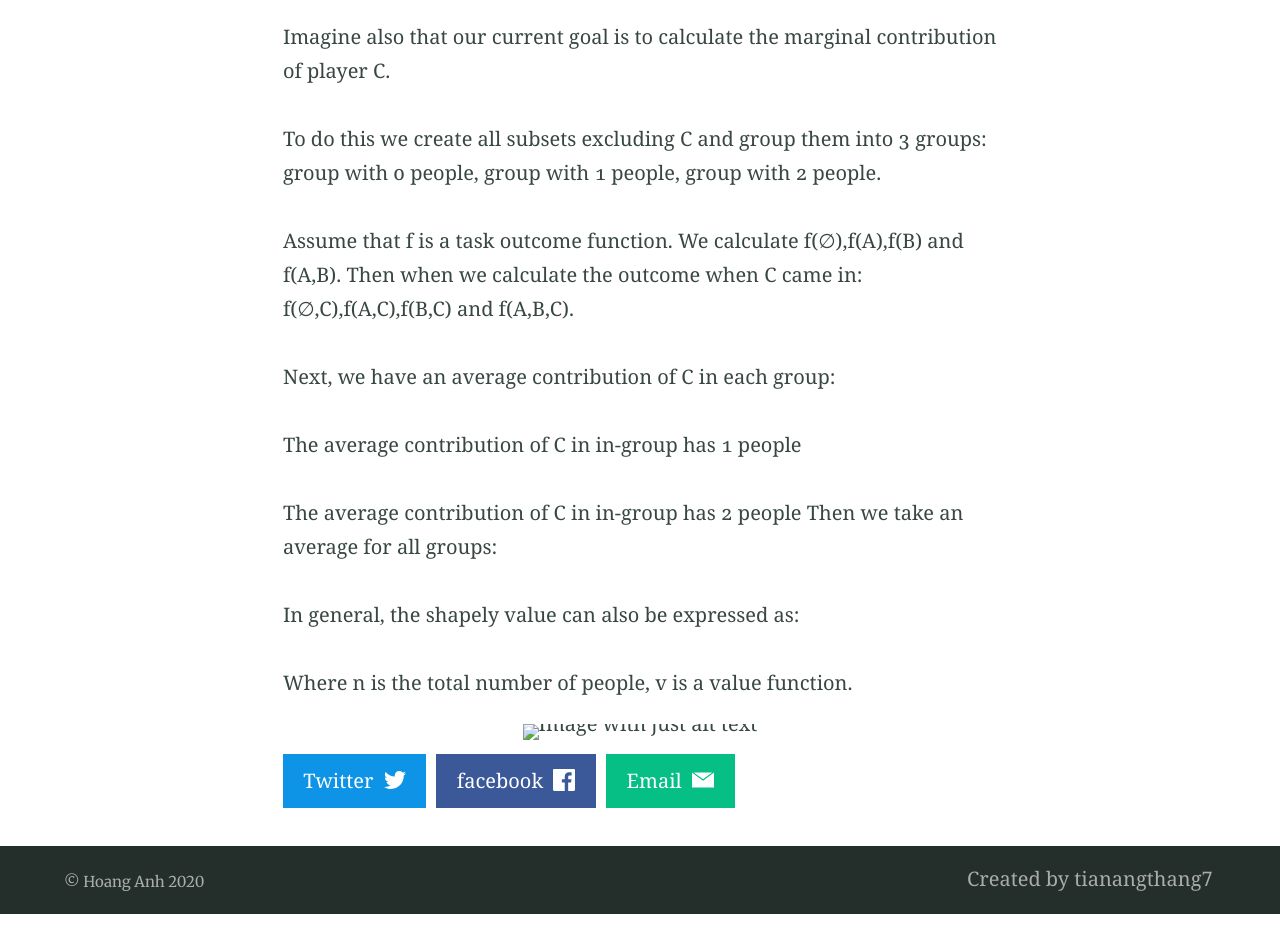
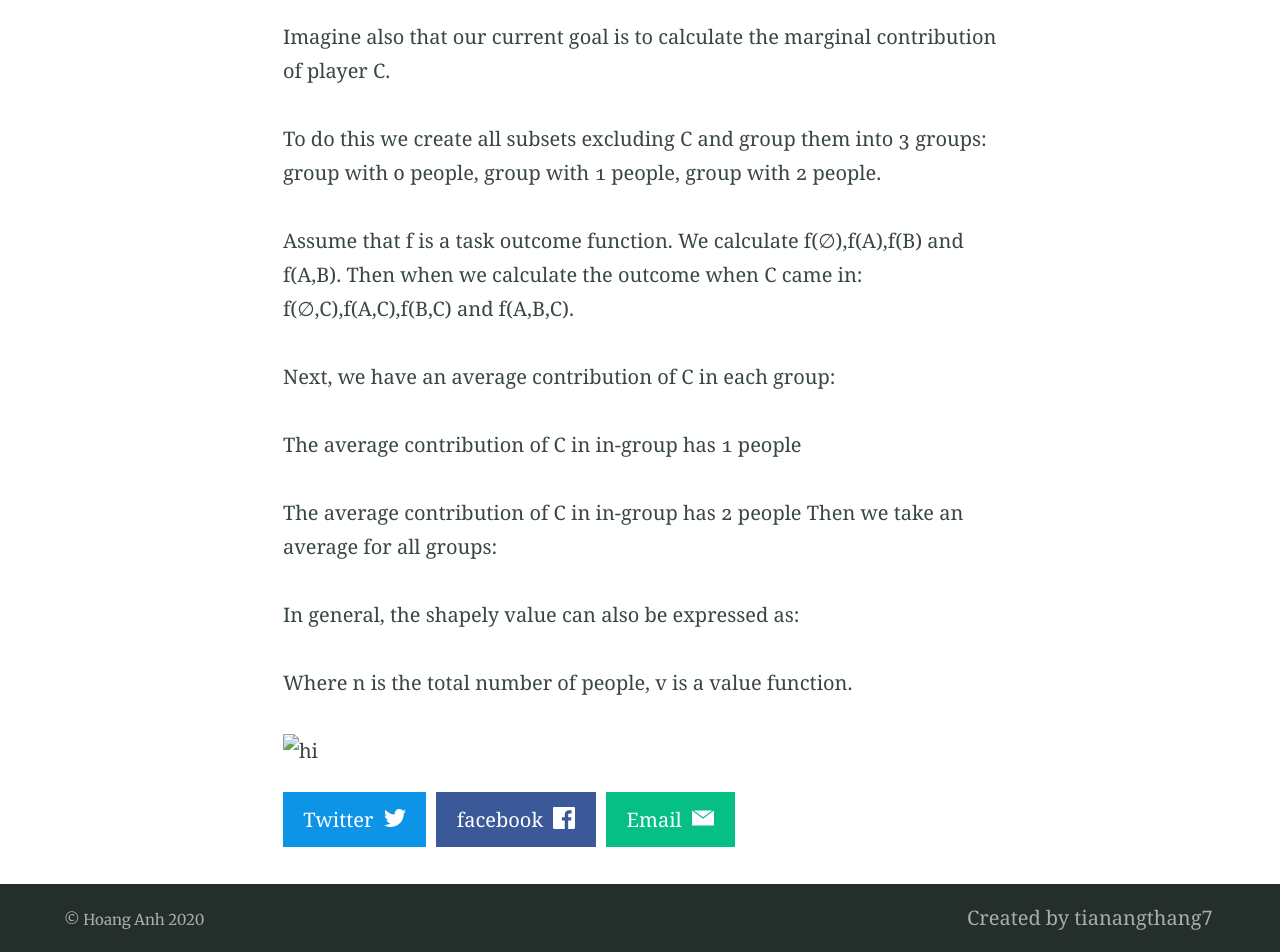
Before and after one commit to tianangthang7/tianangthang7.github.io, a Jekyll site: the page built from _posts/2020-05-02-SHAPLEY-VALUES copy.md, in a window 1280 px wide. Shown: the part 972-1924 px from the top of the page. Built offline with Jekyll 4.4.1, drawn with Linux system fonts in a browser that asks for light colours; our own code applies the rules of GitHub Pages for plain Markdown files; before the commit the page ends 1886 px from its top, so only the background shows below that.

Commit message:
add image

```diff
--- a/_posts/2020-05-02-SHAPLEY-VALUES copy.md
+++ b/_posts/2020-05-02-SHAPLEY-VALUES copy.md
@@ -31,4 +31,5 @@
 In general, the shapely value can also be expressed as:
 
 Where n is the total number of people, v is a value function.
-{% include figure.html image="./_img/screenshot.png" alt="Image with just alt text" %}
+
+<img src="_img/screenshot.png" alt="hi" class="inline"/>
```
Also changed, not shown: assets/logos/logo.png (deleted).
